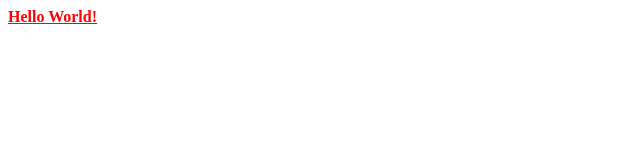
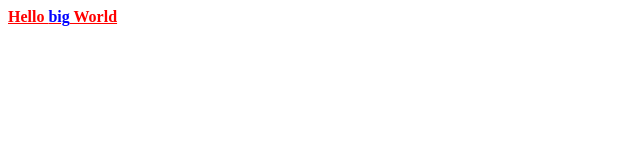
Before and after one commit to SASC-Denver/artem-chess, a website: page index.html in a window 1280 px wide. Shown: the full height of the page, 0-640 px from the left. Drawn offline with Linux system fonts and the light colour scheme.

Commit message:
2 files modified

```diff
--- a/index.html
+++ b/index.html
@@ -4,7 +4,11 @@
 		font-weight: bold;
 		text-decoration: underline;
 	}
+
+	span {
+		color: blue;
+	}
 </style>
 <div>
-	Hello World!
+	Hello <span>big</span> World
 </div>
```
Also changed, not shown: index.ts (line endings or trailing spaces).
